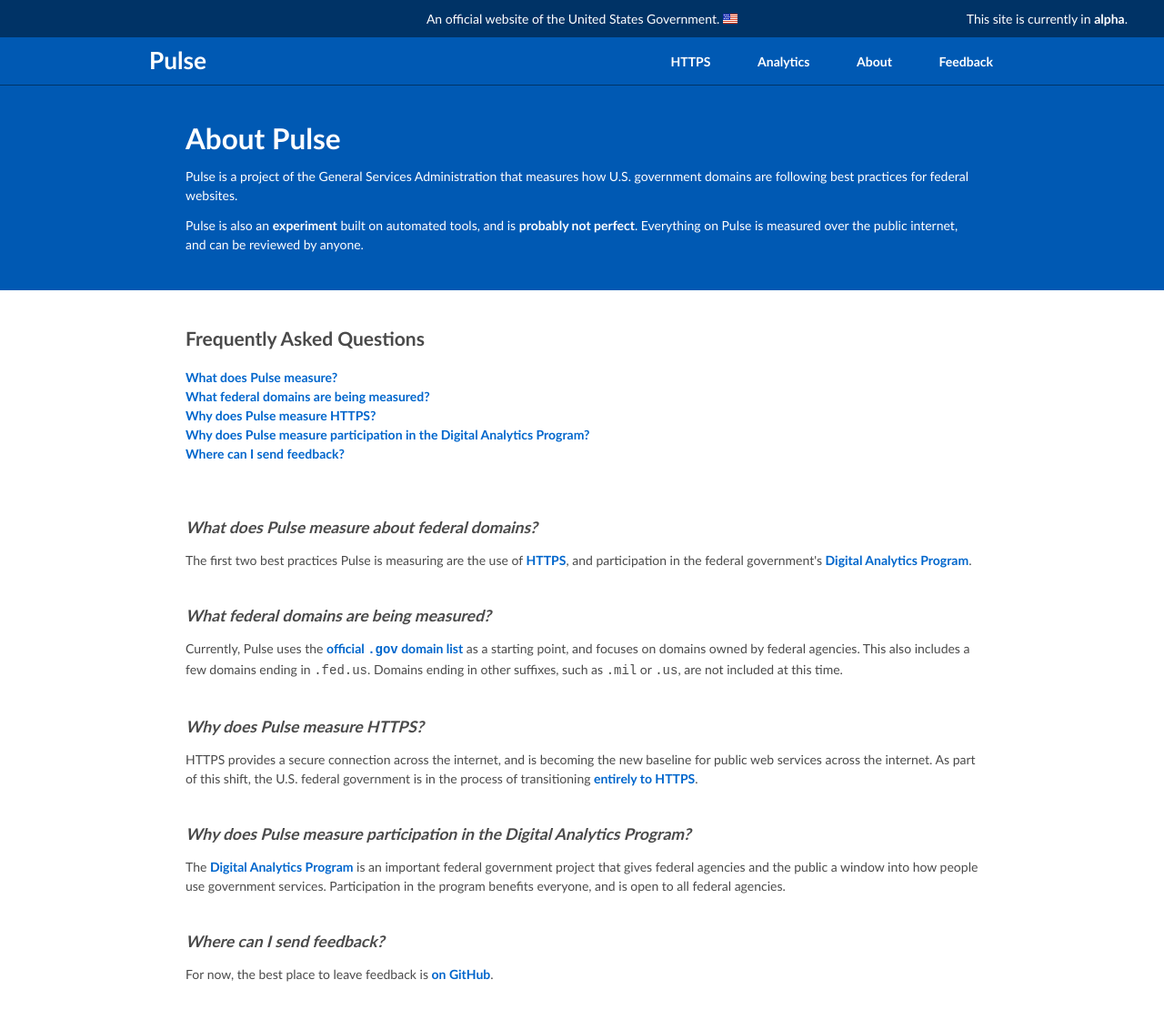
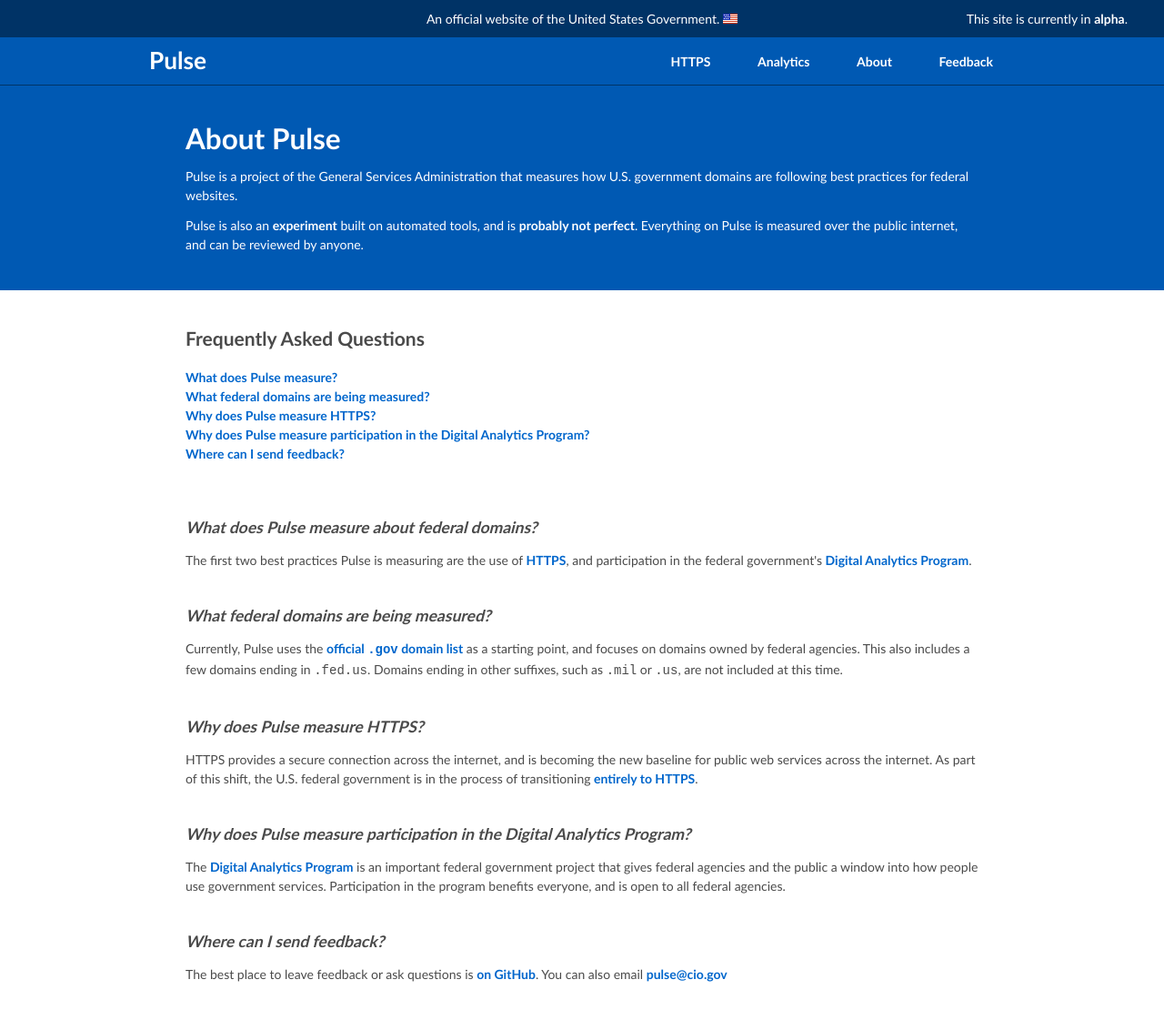
Before and after one commit to 18F/pulse, a Jekyll site: the page built from pages/about.html, in a window 1280 px wide. Shown: the whole page at 91% size. Built offline with Jekyll 4.4.1, drawn with Linux system fonts in a browser that asks for light colours; Markdown is read by kramdown in place of the engine named in the settings.

Commit message:
adding email link

```diff
--- a/pages/about.html
+++ b/pages/about.html
@@ -83,7 +83,7 @@
 					Where can I send feedback?
 				</h3>
 				<p>
-					For now, the best place to leave feedback is <a href="https://github.com/18F/dotgov-dashboard/issues">on GitHub</a>.
+					The best place to leave feedback or ask questions is <a href="https://github.com/18F/pulse/issues">on GitHub</a>.  You can also email <a href="mailto:pulse@cio.gov">pulse@cio.gov</a>
 				</p>
 			</li>
 
```
